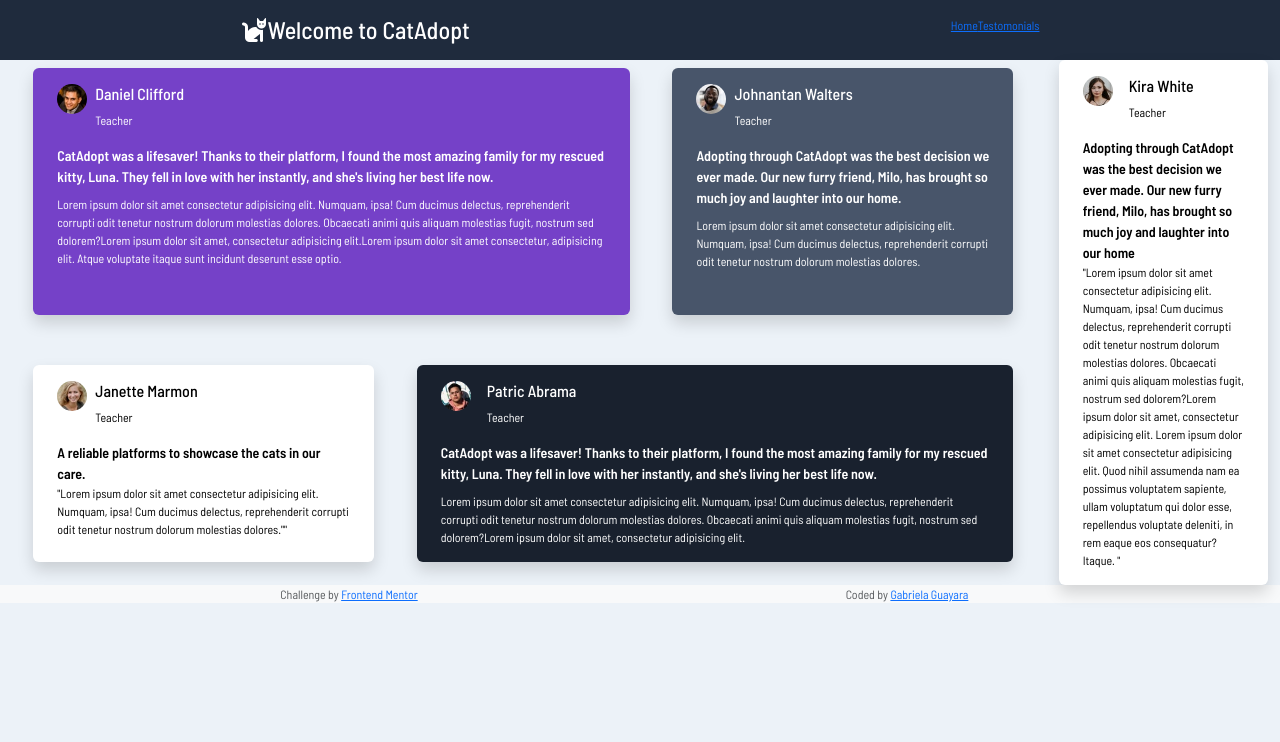
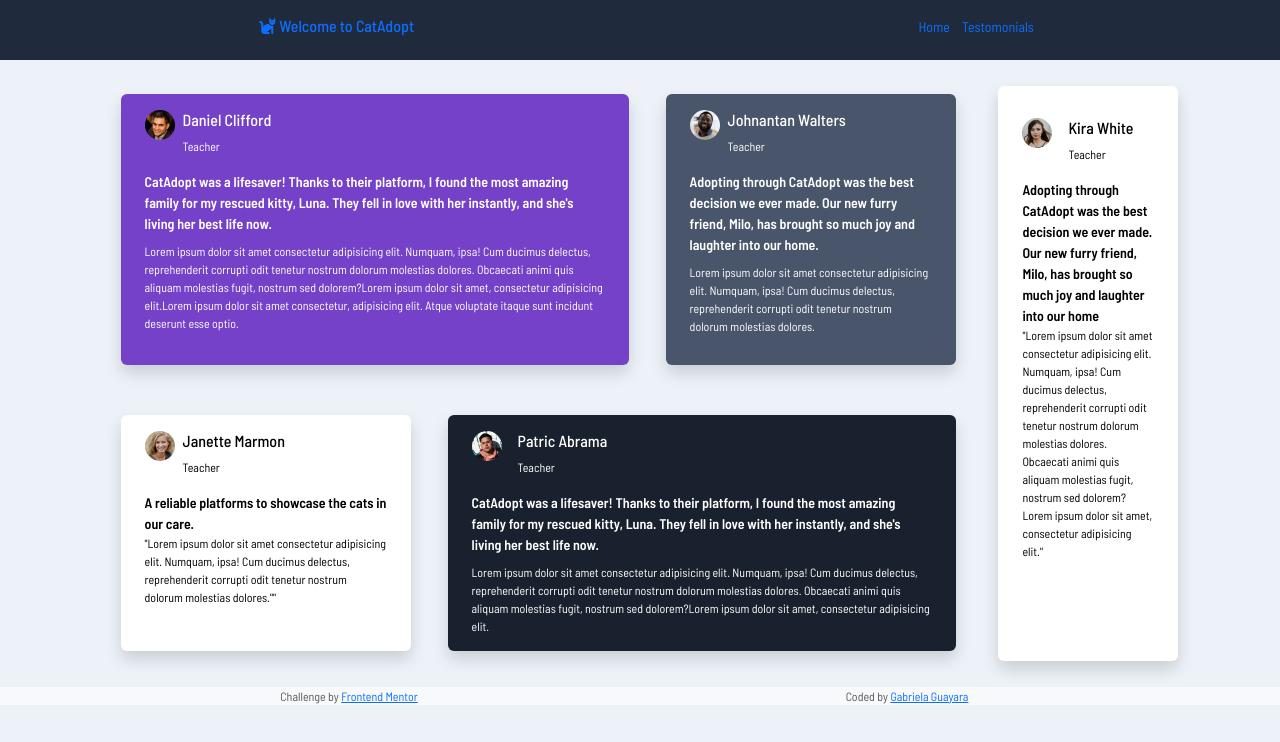
Before and after one commit to GabrielaGuayara/SBA326AND308A, a plain HTML site: page comments.html in a window 1280 px wide. Drawn offline with nearby package versions, Linux system fonts and the light colour scheme.

Commit message:
Fixed margin and padding of elements

```diff
--- a/comments.html
+++ b/comments.html
@@ -18,7 +18,7 @@
 <body>
   <nav>
     <div class="d-flex justify-content-around py-3 navBar">
-      <h4><span><span><i class="fa-solid fa-cat"></i></span>Welcome to CatAdopt</h6>
+      <a href="index.html" class="links"><h6><i class="fa-solid fa-cat"></i></span> Welcome to CatAdopt</h6></a>
        <nav class="d-flex align-items-around ">
         <a class="links" href="index.html">Home</a>
         <a class="links" href="#">Testomonials</a>
@@ -90,7 +90,7 @@
           </div>
         </div>
       </div>
-      <div class="col-md-2 rounded sideBar shadow px-4" style="background-color: hsl(0, 0%, 100%);">
+      <div class="col-md-2 rounded sideBar shadow px-4 py-3" style="background-color: hsl(0, 0%, 100%);">
         <div class="d-flex gap-3 mt-3">
           <img class="rounded-circle imagePhoto" src="images/image-kira.jpg"/>
           <div class="d-flex flex-column justify-content-center">
@@ -100,7 +100,7 @@
         </div>
         <p class="text quoutes my-0 py-0" style="font-weight: 600;">Adopting through CatAdopt was the best decision we ever made. Our new furry friend, Milo, has brought so much joy and laughter into our home</p>
         <p class="mt-0">
-          "Lorem ipsum dolor sit amet consectetur adipisicing elit. Numquam, ipsa! Cum ducimus delectus, reprehenderit corrupti odit tenetur nostrum dolorum molestias dolores. Obcaecati animi quis aliquam molestias fugit, nostrum sed dolorem?Lorem ipsum dolor sit amet, consectetur adipisicing elit. Lorem ipsum dolor sit amet consectetur adipisicing elit. Quod nihil assumenda nam ea possimus voluptatem sapiente, ullam voluptatum qui dolor esse, repellendus voluptate deleniti, in rem eaque eos consequatur? Itaque. "
+          "Lorem ipsum dolor sit amet consectetur adipisicing elit. Numquam, ipsa! Cum ducimus delectus, reprehenderit corrupti odit tenetur nostrum dolorum molestias dolores. Obcaecati animi quis aliquam molestias fugit, nostrum sed dolorem?Lorem ipsum dolor sit amet, consectetur adipisicing elit."
         </p>
       </div>
     </div>
--- a/home.css
+++ b/home.css
@@ -18,8 +18,17 @@ body{
     background-position: top;
     background-size:cover;
     background-repeat: no-repeat;
-    border-radius: 20% 0 20% 0;
+    border-radius: 20% 0 0 20%;
 }
+
+.links{
+
+        text-decoration: none;
+        font-size: 16px;
+        margin-left:12px;
+        margin-top: 12px ;
+        color: hsl(216, 33%, 18%);
+     }
 
 .about p{
    margin: 3% 20%;
@@ -29,7 +38,7 @@ body{
 .galleryPhotos{
     text-align: center;
     background-color:white;
-    border-radius: 30% 0 10% 20%;
+    border-radius: 10% 0 10% 20%;
 }
 .formSection{
     background-color: hsl(215, 27%, 79%);
--- a/testimonial.css
+++ b/testimonial.css
@@ -11,14 +11,21 @@ body{
 }
 
 .main-ctn{
-    height: 100%;
+    height: 70%;
     display: flex;
     flex-direction: column;
     align-items: center;
     justify-content: space-around;
     place-items: center;
+    padding: 2% 8%;
 }
 
+.links{
+   text-decoration: none;
+   font-size: 14px;
+   margin-left:12px;
+
+}
 .navBar{
     background-color: hsl(216, 33%, 18%);
     height: 60px;
```
